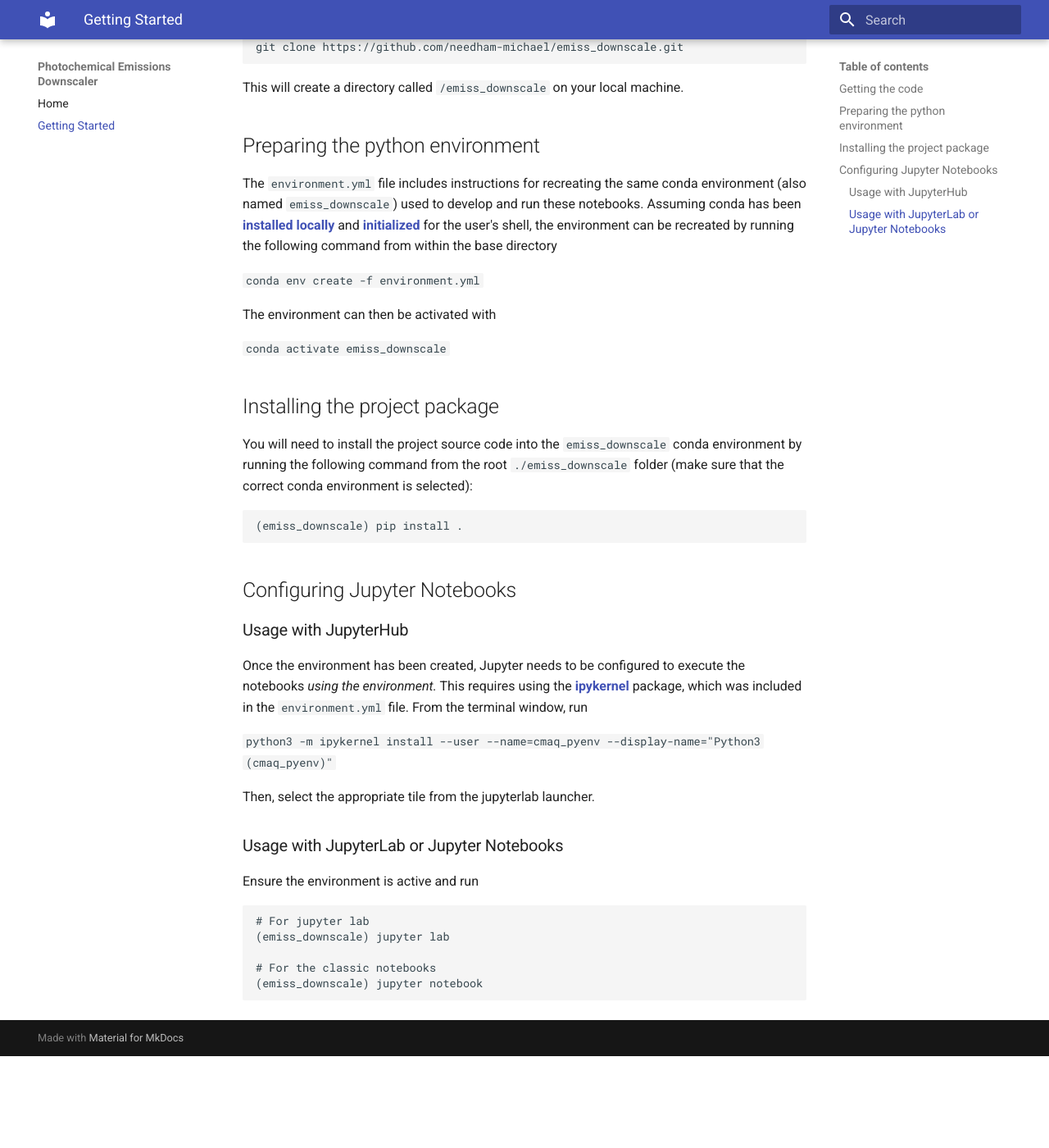
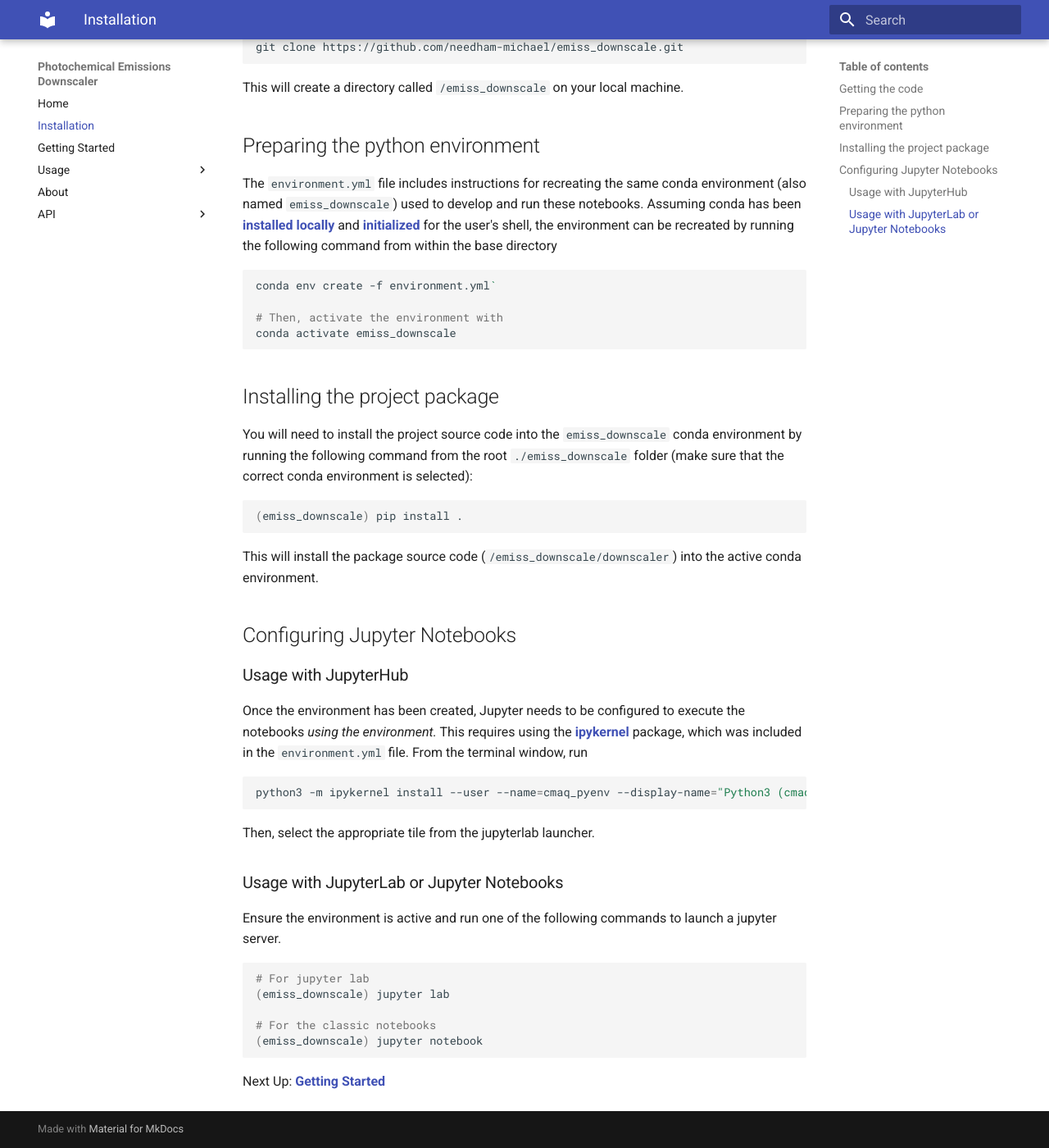
Before and after one commit to needham-michael/emiss_downscale, an MkDocs documentation site: the page built from docs/installation.md, in a window 1280 px wide and 1400 px high, scrolled down 311 px. Shown: the whole window at 82% size. Built offline with MkDocs 1.6.1 and Material for MkDocs 9.7.7, drawn with Linux system fonts in a browser that asks for light colours; before the commit the page ends 1599 px from its top, so only the background shows below that; some of the changed text lies outside the part shown.

Commit message:
updated docs to show example of offline usage; implemented python syntax highlighting for code blocks

````diff
--- a/docs/setup.md
+++ b/docs/installation.md
@@ -1,4 +1,4 @@
-Getting Started
+Installation
 ===============
 
 Getting the code
@@ -17,11 +17,12 @@
 
 The `environment.yml` file includes instructions for recreating the same conda environment (also named `emiss_downscale`) used to develop and run these notebooks. Assuming conda has been __[installed locally](https://conda.io/projects/conda/en/latest/user-guide/install/index.html)__ and __[initialized](https://conda.io/projects/conda/en/latest/dev-guide/deep-dives/activation.html)__ for the user's shell, the environment can be recreated by running the following command from within the base directory
 
-`conda env create -f environment.yml`
+```shell
+conda env create -f environment.yml`
 
-The environment can then be activated with
-
-`conda activate emiss_downscale`
+# Then, activate the environment with
+conda activate emiss_downscale
+```
 
 Installing the project package
 ------------------------------
@@ -31,6 +32,8 @@
 (emiss_downscale) pip install .
 ```
 
+This will install the package source code (`/emiss_downscale/downscaler`) into the active conda environment.
+
 Configuring Jupyter Notebooks
 -----------------------------
 
@@ -38,13 +41,15 @@
 
 Once the environment has been created, Jupyter needs to be configured to execute the notebooks *using the environment.* This requires using the __[ipykernel](https://github.com/ipython/ipykernel)__ package, which was included in the `environment.yml` file. From the terminal window, run
 
-`python3 -m ipykernel install --user --name=cmaq_pyenv --display-name="Python3 (cmaq_pyenv)"`
+```shell
+python3 -m ipykernel install --user --name=cmaq_pyenv --display-name="Python3 (cmaq_pyenv)"
+```
 
 Then, select the appropriate tile from the jupyterlab launcher.
 
 ### Usage with JupyterLab or Jupyter Notebooks
 
-Ensure the environment is active and run
+Ensure the environment is active and run one of the following commands to launch a jupyter server.
 
 ```shell
 # For jupyter lab
@@ -53,3 +58,5 @@
 # For the classic notebooks
 (emiss_downscale) jupyter notebook
 ```
+
+Next Up: __[Getting Started](./getting_started.md)__
--- a/mkdocs.yml
+++ b/mkdocs.yml
@@ -2,13 +2,31 @@
 site_url: https://needham-michael.github.io/emiss_downscale/
 nav:
   - Home: index.md
-  - Getting Started: setup.md
+  - Installation: installation.md
+  - Getting Started: getting_started.md
+  - Usage:
+    - Offline Usage: usage_offline.md
+    - Online Usage: usage_online.md
+  - About: about.md
+  - API:
+    - Allocate: api/allocate.md
+    - Utils:
+      - CMAQ: api/cmaq.md
+      - Xarray: api/xarray.md
+
 theme:
   name: material
 
 markdown_extensions:
   - admonition
   - pymdownx.tilde
+  - pymdownx.highlight:
+      anchor_linenums: true
+      line_spans: __span
+      pygments_lang_class: true
+  - pymdownx.inlinehilite
+  - pymdownx.snippets
+  - pymdownx.superfences
 
 plugins:
 - search
@@ -17,4 +35,3 @@
       python:
         options:
           docstring_style: numpy
-          docstring_section_style: table
````
Also changed, not shown: docs/about.md (added, +2 -0 lines), docs/api/allocate.md (added, +3 -0 lines), docs/api/cmaq.md (added, +3 -0 lines), docs/api/xarray.md (added, +3 -0 lines), docs/getting_started.md (added, +4 -0 lines), docs/index.md (+5 -1 lines), docs/usage_offline.md (added, +186 -0 lines), docs/usage_online.md (added, +6 -0 lines), docs/_static/offline_viz.png (added).
